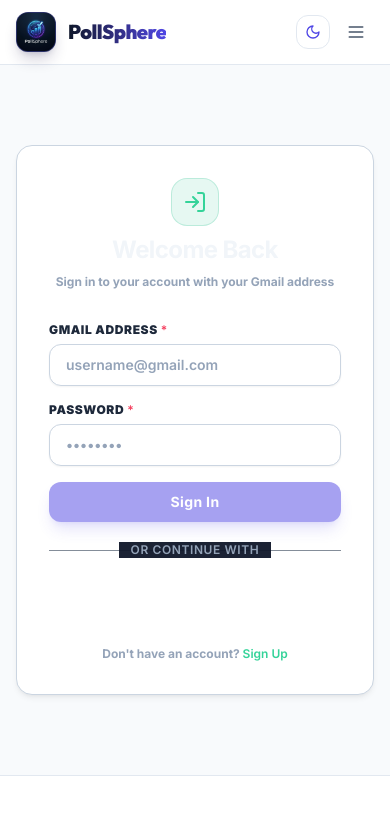
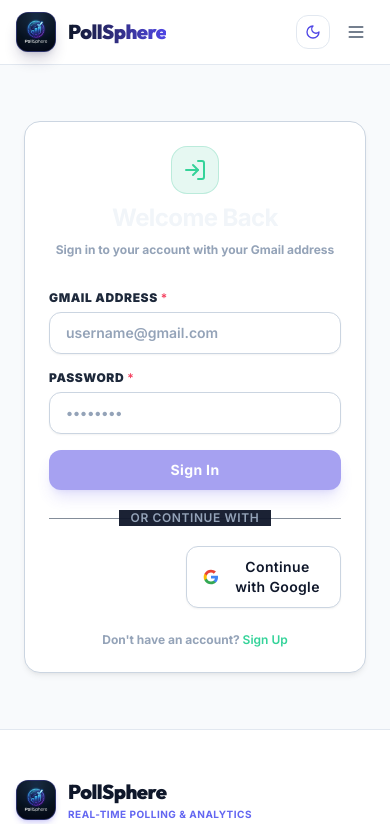
Before and after one commit to srinagapriya06122006/PollSphere-, a React (Vite) app in the folder frontend/: page /login in a window 390 px wide. Shown: the top 824 px of the page. Built offline with nearby package versions, Linux system fonts and the light colour scheme; no server answers.

Commit message:
Fix Google Sign-In mobile rendering and add fallback button

```diff
--- a/frontend/src/components/auth/GoogleSignInButton.jsx
+++ b/frontend/src/components/auth/GoogleSignInButton.jsx
@@ -12,6 +12,7 @@
   const location = useLocation()
   const [loading, setLoading] = useState(false)
   const [errorMsg, setErrorMsg] = useState('')
+  const [gisRendered, setGisRendered] = useState(false)
   const googleBtnContainerRef = useRef(null)
 
   // Determine redirect URL from query param or router state or default to dashboard
@@ -49,9 +50,11 @@
 
   useEffect(() => {
     let checkGsiInterval = null
+    let renderTimeout = null
 
-    const initializeGsi = () => {
-      if (window.google?.accounts?.id && googleBtnContainerRef.current) {
+    const renderGsiButton = () => {
+      if (!window.google?.accounts?.id || !googleBtnContainerRef.current) return
+
       try {
         window.google.accounts.id.initialize({
           client_id: GOOGLE_CLIENT_ID,
@@ -60,7 +63,10 @@
           cancel_on_tap_outside: true,
         })
 
-          // Render Google's native button inside the container
+        // Compute safe width clamped strictly between 200px and 380px for mobile safety
+        const measuredWidth = googleBtnContainerRef.current.offsetWidth || 300
+        const safeWidth = Math.floor(Math.min(Math.max(measuredWidth, 200), 380))
+
         window.google.accounts.id.renderButton(googleBtnContainerRef.current, {
           theme: 'outline',
           size: 'large',
@@ -68,32 +74,47 @@
           text: 'continue_with',
           shape: 'rectangular',
           logo_alignment: 'left',
-            width: googleBtnContainerRef.current.offsetWidth || 340,
+          width: safeWidth,
         })
+
+        setGisRendered(true)
       } catch (e) {
-          console.warn('Google Identity Services initialization error:', e)
-        }
+        console.warn('Google Identity Services renderButton error:', e)
       }
     }
 
+    const tryInit = () => {
       if (window.google?.accounts?.id) {
-      initializeGsi()
+        // Allow brief frame render so offsetWidth is reliably measured on mobile devices
+        renderTimeout = setTimeout(renderGsiButton, 100)
       } else {
-      // Retry in case SDK script tag is loading asynchronously
         let retries = 0
         checkGsiInterval = setInterval(() => {
           retries += 1
           if (window.google?.accounts?.id) {
-          initializeGsi()
+            renderGsiButton()
             clearInterval(checkGsiInterval)
-        } else if (retries > 20) {
+          } else if (retries > 25) {
             clearInterval(checkGsiInterval)
           }
-      }, 200)
+        }, 150)
       }
+    }
+
+    tryInit()
+
+    // Re-render on window resize to ensure proper mobile width
+    const handleResize = () => {
+      if (window.google?.accounts?.id && googleBtnContainerRef.current) {
+        renderGsiButton()
+      }
+    }
+    window.addEventListener('resize', handleResize)
 
     return () => {
       if (checkGsiInterval) clearInterval(checkGsiInterval)
+      if (renderTimeout) clearTimeout(renderTimeout)
+      window.removeEventListener('resize', handleResize)
     }
   }, [])
 
@@ -102,24 +123,28 @@
     setErrorMsg('')
 
     if (window.google?.accounts?.id) {
-      // Prompt GIS one-tap / sign-in dialog
+      // 1. If native GIS button rendered inside container, trigger click
+      const nativeBtn = googleBtnContainerRef.current?.querySelector('div[role=button], iframe')
+      if (nativeBtn) {
+        nativeBtn.click()
+        return
+      }
+
+      // 2. Otherwise trigger prompt dialog
       window.google.accounts.id.prompt((notification) => {
         if (notification.isNotDisplayed()) {
-          // If prompt cannot be displayed, user can click the rendered GIS button directly
           console.info('GIS prompt not displayed:', notification.getNotDisplayedReason())
-        } else if (notification.isSkippedMoment()) {
-          console.info('GIS prompt skipped:', notification.getSkippedReason())
         }
       })
     } else {
-      setErrorMsg('Google Sign-In SDK is loading. Please check your internet connection.')
+      setErrorMsg('Google Sign-In is initializing. Please check your internet connection and try again.')
     }
   }
 
   return (
     <div className="w-full space-y-3">
       {loading ? (
-        <div className="w-full flex items-center justify-center gap-2.5 py-2.5 px-4 rounded-xl bg-slate-800/90 border border-indigo-500/40 text-slate-200 text-sm font-semibold shadow-inner animate-pulse">
+        <div className="w-full flex items-center justify-center gap-2.5 py-3 px-4 rounded-xl bg-slate-800/90 border border-indigo-500/40 text-slate-200 text-sm font-semibold shadow-inner animate-pulse">
           <svg
             className="animate-spin h-4 w-4 text-indigo-400 shrink-0"
             xmlns="http://www.w3.org/2000/svg"
@@ -143,11 +168,45 @@
           <span>Loading... Verifying Google account</span>
         </div>
       ) : (
+        <div className="relative w-full flex justify-center items-center min-h-[44px]">
+          {/* Official GIS Rendered Button Container */}
           <div
             ref={googleBtnContainerRef}
-          className="w-full flex justify-center min-h-[44px]"
+            className={`w-full flex justify-center transition-opacity duration-200 ${
+              gisRendered ? 'opacity-100' : 'opacity-0 h-0 overflow-hidden'
+            }`}
             style={{ colorScheme: 'dark' }}
           />
+
+          {/* High-Contrast Mobile / Fallback Button (visible whenever GIS is loading or on restricted mobile browsers) */}
+          {!gisRendered && (
+            <button
+              type="button"
+              onClick={handleCustomButtonClick}
+              className="w-full flex items-center justify-center gap-3 px-4 py-2.5 rounded-xl bg-white hover:bg-slate-100 text-slate-900 font-semibold text-sm transition-all border border-slate-300 shadow-sm active:scale-[0.99]"
+            >
+              <svg className="w-4 h-4 shrink-0" viewBox="0 0 24 24">
+                <path
+                  fill="#4285F4"
+                  d="M22.56 12.25c0-.78-.07-1.53-.2-2.25H12v4.26h5.92c-.26 1.37-1.04 2.53-2.21 3.31v2.77h3.57c2.08-1.92 3.28-4.74 3.28-8.09z"
+                />
+                <path
+                  fill="#34A853"
+                  d="M12 23c2.97 0 5.46-.98 7.28-2.66l-3.57-2.77c-.98.66-2.23 1.06-3.71 1.06-2.86 0-5.29-1.93-6.16-4.53H2.18v2.84C3.99 20.53 7.7 23 12 23z"
+                />
+                <path
+                  fill="#FBBC05"
+                  d="M5.84 14.09c-.22-.66-.35-1.36-.35-2.09s.13-1.43.35-2.09V7.06H2.18C1.43 8.55 1 10.22 1 12s.43 3.45 1.18 4.94l2.85-2.22.81-.63z"
+                />
+                <path
+                  fill="#EA4335"
+                  d="M12 5.38c1.62 0 3.06.56 4.21 1.64l3.15-3.15C17.45 2.09 14.97 1 12 1 7.7 1 3.99 3.47 2.18 7.06l3.66 2.84c.87-2.6 3.3-4.52 6.16-4.52z"
+                />
+              </svg>
+              <span>{buttonText}</span>
+            </button>
+          )}
+        </div>
       )}
 
       {errorMsg && (
--- a/frontend/src/pages/Login.jsx
+++ b/frontend/src/pages/Login.jsx
@@ -90,8 +90,8 @@
   const isRedirected = Boolean(redirectQuery || location.state?.from)
 
   return (
-    <div className="max-w-md mx-auto py-12">
-      <Card className="p-8">
+    <div className="max-w-md mx-auto py-6 sm:py-12 px-2 sm:px-0">
+      <Card className="p-6 sm:p-8">
         <div className="text-center space-y-2 mb-8">
           <div className="w-12 h-12 rounded-2xl bg-emerald-500/10 text-emerald-400 flex items-center justify-center mx-auto border border-emerald-500/20">
             <LogIn className="w-6 h-6" />
--- a/frontend/src/pages/Register.jsx
+++ b/frontend/src/pages/Register.jsx
@@ -105,8 +105,8 @@
   }
 
   return (
-    <div className="max-w-md mx-auto py-12">
-      <Card className="p-8">
+    <div className="max-w-md mx-auto py-6 sm:py-12 px-2 sm:px-0">
+      <Card className="p-6 sm:p-8">
         <div className="text-center space-y-2 mb-8">
           <div className="w-12 h-12 rounded-2xl bg-emerald-500/10 text-emerald-400 flex items-center justify-center mx-auto border border-emerald-500/20">
             <UserPlus className="w-6 h-6" />
```
Lines whose indentation alone changed are shown as unchanged.
